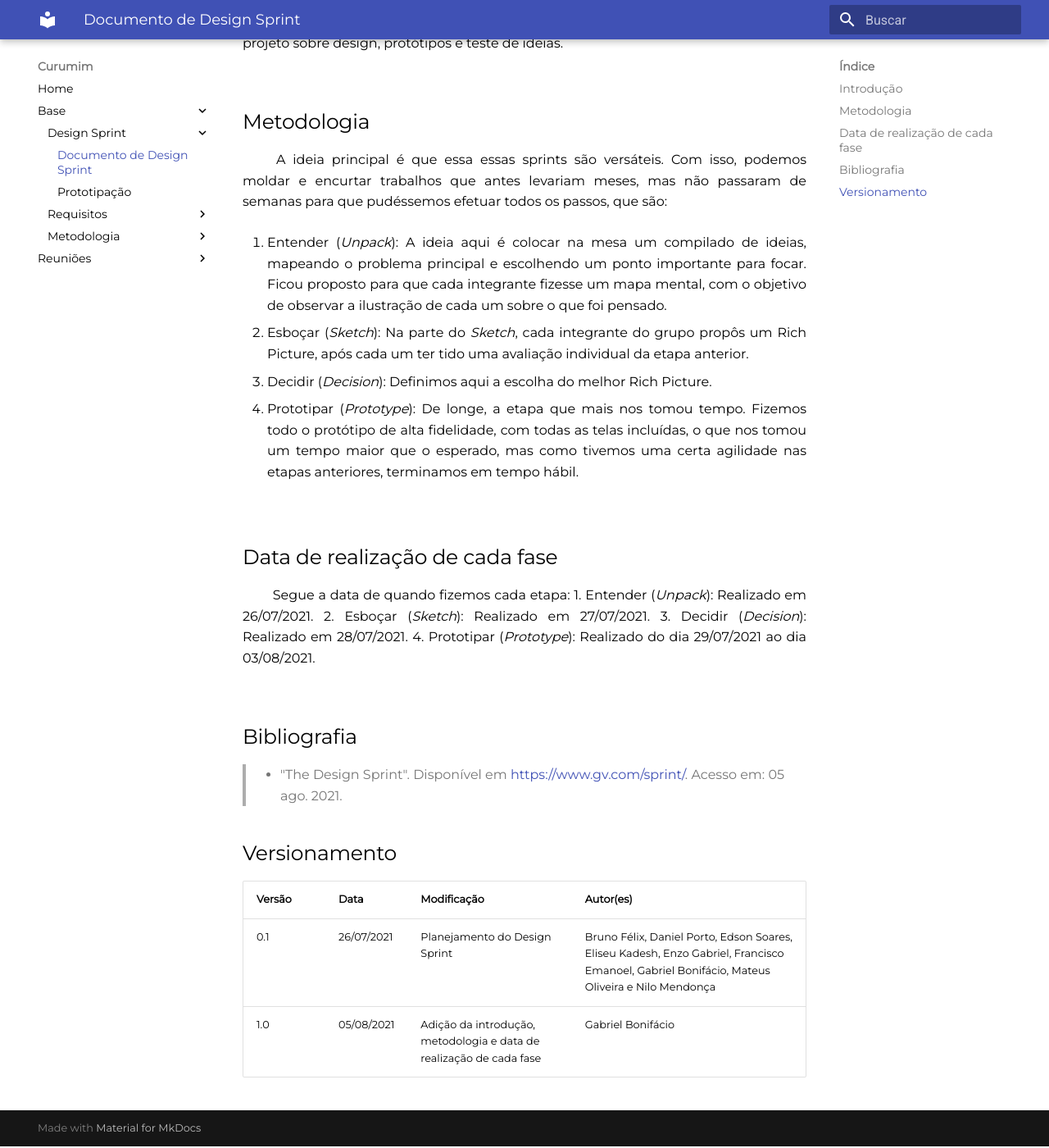
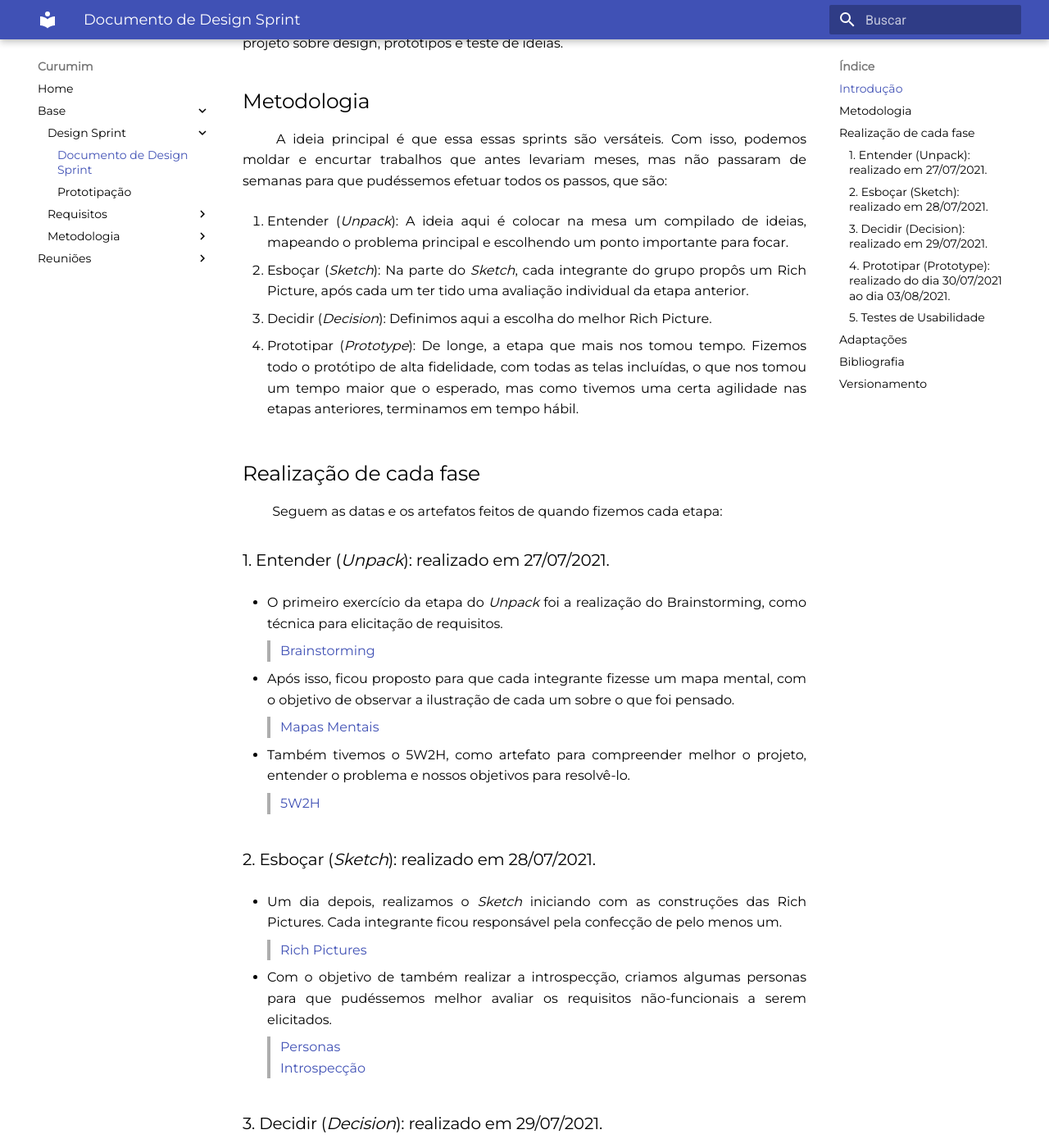
Before and after one commit to UnBArqDsw2021-1/2021.1_G6_Curumim, an MkDocs documentation site: the page built from docs/base/design-sprint/doc-design-sprint.md, in a window 1280 px wide and 1400 px high, scrolled down 293 px. Shown: the whole window at 82% size. Built offline with MkDocs 1.6.1 and Material for MkDocs 9.7.7, drawn with Linux system fonts in a browser that asks for light colours; some of the changed text lies outside the part shown.

Commit message:
doc(#3): adição das referências dos documentos e seção de adaptações

```diff
--- a/docs/base/design-sprint/doc-design-sprint.md
+++ b/docs/base/design-sprint/doc-design-sprint.md
@@ -3,13 +3,12 @@
 &emsp;&emsp;
 O design sprint é uma maneira ágil de se definir e já iniciar o processo de concepção de uma ideia, visto que colabora para projetos que necessitem de implantações em um espaço de tempo curto. Projetado pelo [Google Ventures](https://www.gv.com/sprint/), o design sprint é um processo de 5 dias, afim de se resolver processos mais críticos do projeto sobre design, protótipos e teste de ideias.
 <br>
-&emsp;&emsp;
 
 ## Metodologia
 &emsp;&emsp;
 A ideia principal é que essa essas sprints são versáteis. Com isso, podemos moldar e encurtar trabalhos que antes levariam meses, mas não passaram de semanas para que pudéssemos efetuar todos os passos, que são:
 
-1. Entender (_Unpack_): A ideia aqui é colocar na mesa um compilado de ideias, mapeando o problema principal e escolhendo um ponto importante para focar. Ficou proposto para que cada integrante fizesse um mapa mental, com o objetivo de observar a ilustração de cada um sobre o que foi pensado.
+1. Entender (_Unpack_): A ideia aqui é colocar na mesa um compilado de ideias, mapeando o problema principal e escolhendo um ponto importante para focar.
 
 2. Esboçar (_Sketch_): Na parte do _Sketch_, cada integrante do grupo propôs um Rich Picture, após cada um ter tido uma avaliação individual da etapa anterior.
 
@@ -17,17 +16,68 @@
 
 4. Prototipar (_Prototype_): De longe, a etapa que mais nos tomou tempo. Fizemos todo o protótipo de alta fidelidade, com todas as telas incluídas, o que nos tomou um tempo maior que o esperado, mas como tivemos uma certa agilidade nas etapas anteriores, terminamos em tempo hábil.
 <br>
+
+## Realização de cada fase
 &emsp;&emsp;
+Seguem as datas e os artefatos feitos de quando fizemos cada etapa:
 
-## Data de realização de cada fase
+### 1. Entender (_Unpack_): realizado em 27/07/2021.
+
+- O primeiro exercício da etapa do _Unpack_ foi a realização do Brainstorming, como técnica para elicitação de requisitos.
+
+    > [Brainstorming](../requisitos/elicitacao/brainstorming.md)
+
+- Após isso, ficou proposto para que cada integrante fizesse um mapa mental, com o objetivo de observar a ilustração de cada um sobre o que foi pensado.
+
+    > [Mapas Mentais](../requisitos/pre-rastreabilidade/mapa-mental.md)
+
+- Também tivemos o 5W2H, como artefato para compreender melhor o projeto, entender o problema e nossos objetivos para resolvê-lo.
+
+    > [5W2H](../requisitos/pre-rastreabilidade/5w2h.md)
+
+### 2. Esboçar (_Sketch_): realizado em 28/07/2021.
+
+- Um dia depois, realizamos o _Sketch_ iniciando com as construções das Rich Pictures. Cada integrante ficou responsável pela confecção de pelo menos um.
+
+    > [Rich Pictures](../requisitos/pre-rastreabilidade/rich-picture.md)
+
+- Com o objetivo de também realizar a introspecção, criamos algumas personas para que pudéssemos melhor avaliar os requisitos não-funcionais a serem elicitados.
+
+    > [Personas](../requisitos/elicitacao/personas.md)
+    <br>
+    > [Introspecção](../requisitos/elicitacao/introspeccao.md)
+
+### 3. Decidir (_Decision_): realizado em 29/07/2021.
+
+- Nessa etapa, o grupo definiu o melhor Rich Picture (que melhor representava o que planejamos), alinhado juntamente com a priorização de requisitos, que utilizamos o MoscoW e o First Things First. Além disso, utilizamos o artefato de argumentação para decidir sobre aspectos importantes do projeto e criamos os storyboards.
+
+    > [Storyboards](../requisitos/pre-rastreabilidade/rich-picture.md)
+    <br>
+    > [Rich Pictures](../requisitos/elicitacao/story-boards.md)
+    <br>
+    > [MoscoW](../requisitos/priorizacao/moscow.md)
+    <br>
+    > [First Things First](../requisitos/priorizacao/first-things-first.md)
+    <br>
+    > [Argumentação](../requisitos/pre-rastreabilidade/argumentacao.md)
+
+
+### 4. Prototipar (_Prototype_): realizado do dia 30/07/2021 ao dia 03/08/2021.
+
+- Realizamos a criação do protótipo de alta fidelidade para mostrar uma representação mais fiel do que será a aplicação.
+
+    > [Protótipo de Alta Fidelidade](./prototipos.md)
+
+### 5. Testes de Usabilidade
+
+- Também fizemos alguns testes com o nosso protótipo de alta fidelidade, buscando analisar possíveis defeitos e melhorias a serem feitas na hora da criação da aplicação.
+
+    > [Testes de Usabilidade](./prototipos.md)
+
+## Adaptações
+
 &emsp;&emsp;
-Segue a data de quando fizemos cada etapa:
-1. Entender (_Unpack_): Realizado em 26/07/2021.
-2. Esboçar (_Sketch_): Realizado em 27/07/2021.
-3. Decidir (_Decision_): Realizado em 28/07/2021.
-4. Prototipar (_Prototype_): Realizado do dia 29/07/2021 ao dia 03/08/2021.
-<br>
-&emsp;&emsp;
+Uma das grandes características do Design Sprint é que ele pode ser bem versátil. Dessa forma, a adaptação constante foi algo recorrente no nosso processo. A iniciar pelo tempo, devido a divergências e outras atividades dos membros do grupo, 5 dias não foram suficiente — sobretudo no protótipo de alta fidelidade, o que implicou também nos testes de usabilidade. Adaptamos para irmos direto para o projeto de alta fidelidade, sem necessariamente passarmos pelo de baixa, e os storyboards não foram feitos em tempo previsto.
 
 ## Bibliografia
 > - "The Design Sprint". Disponível em <https://www.gv.com/sprint/>. Acesso em: 05 ago. 2021.
@@ -37,3 +87,4 @@
 |--|--|--|--|
 |0.1|26/07/2021| Planejamento do Design Sprint | Bruno Félix, Daniel Porto, Edson Soares, Eliseu Kadesh, Enzo Gabriel, Francisco Emanoel, Gabriel Bonifácio, Mateus Oliveira e Nilo Mendonça|
 |1.0|05/08/2021| Adição da introdução, metodologia e data de realização de cada fase | Gabriel Bonifácio |
+|2.0|06/08/2021| Adição das referências dos documentos e seção de adaptações | Gabriel Bonifácio |
```
